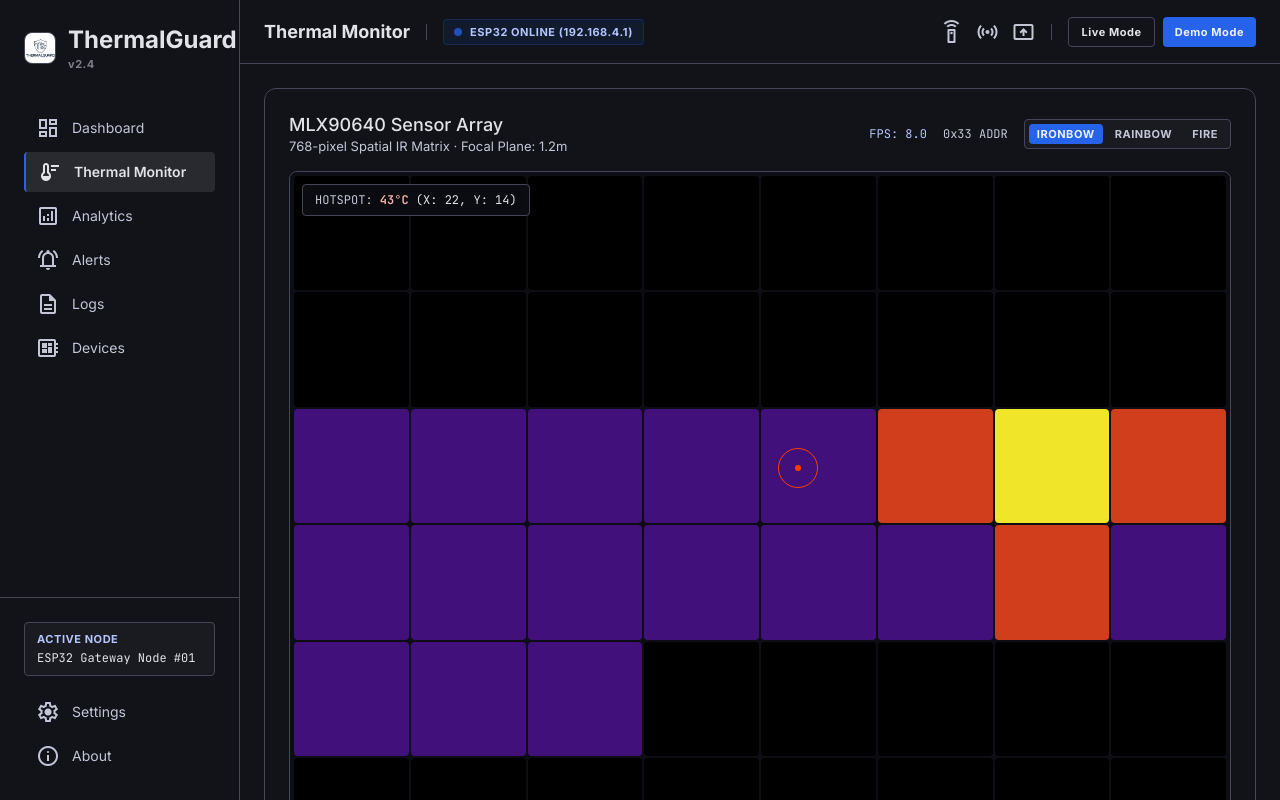
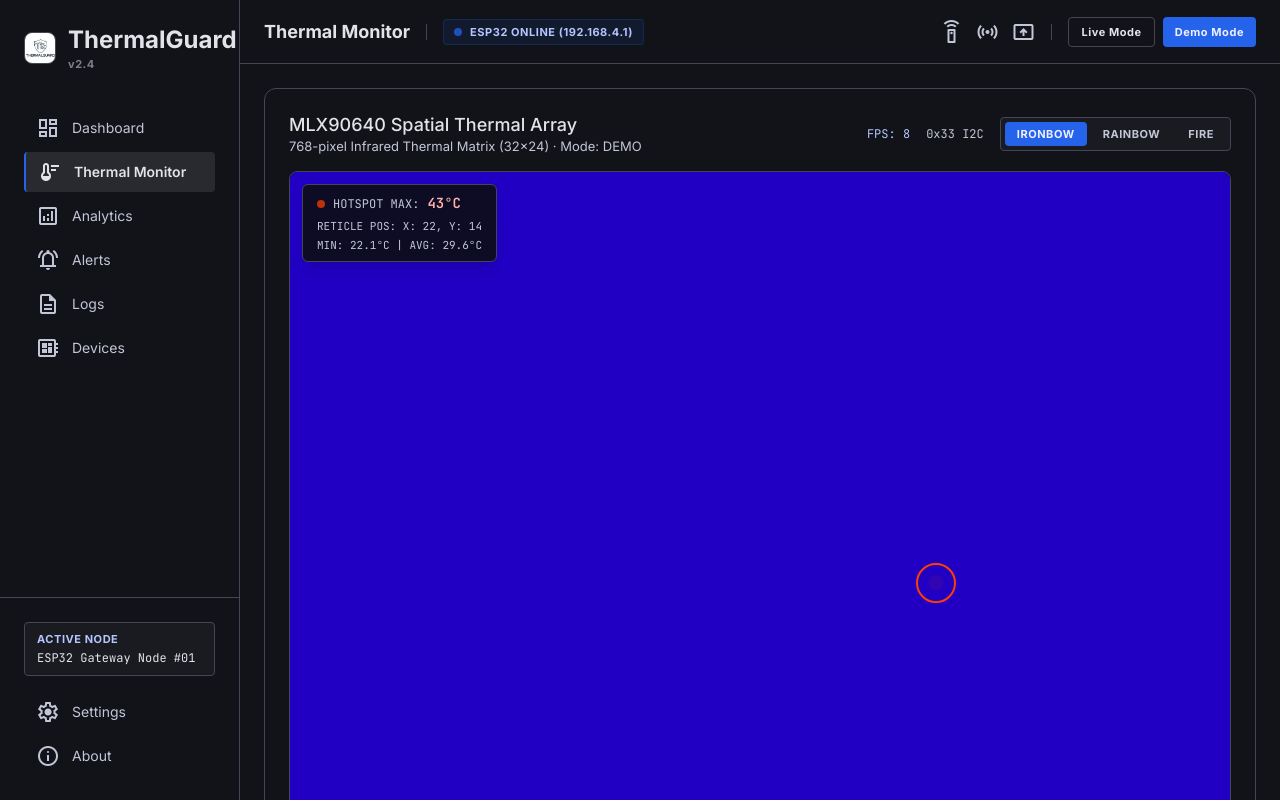
Before and after one commit to Sumeet-basfore/ThermalGuard, a React (Vite) app in the folder web/: page /thermal-monitor in a window 1280 px wide. Shown: the top 800 px of the page. Built offline with nearby package versions, Linux system fonts and the light colour scheme.

Commit message:
feat: implement high-resolution 32x24 IR canvas renderer in ThermalHeatmap.tsx with Ironbow/Rainbow/Fire palettes

```diff
--- a/web/src/app/components/thermalguard/ThermalHeatmap.tsx
+++ b/web/src/app/components/thermalguard/ThermalHeatmap.tsx
@@ -1,12 +1,101 @@
-import React, { useState } from "react";
+import React, { useEffect, useRef, useState } from "react";
 import { useTelemetry } from "../../context/TelemetryContext";
 
+function hslToRgb(h: number, s: number, l: number): [number, number, number] {
+  let r: number, g: number, b: number;
+
+  if (s === 0) {
+    r = g = b = l;
+  } else {
+    const q = l < 0.5 ? l * (1 + s) : l + s - l * s;
+    const p = 2 * l - q;
+
+    const hue2rgb = (t: number) => {
+      if (t < 0) t += 1;
+      if (t > 1) t -= 1;
+      if (t < 1 / 6) return p + (q - p) * 6 * t;
+      if (t < 1 / 2) return q;
+      if (t < 2 / 3) return p + (q - p) * (2 / 3 - t) * 6;
+      return p;
+    };
+
+    r = hue2rgb(h + 1 / 3);
+    g = hue2rgb(h);
+    b = hue2rgb(h - 1 / 3);
+  }
+
+  return [Math.round(r * 255), Math.round(g * 255), Math.round(b * 255)];
+}
+
+function getPixelColor(
+  val: number,
+  minT: number,
+  maxT: number,
+  palette: "ironbow" | "rainbow" | "fire"
+): [number, number, number] {
+  const norm = Math.max(0, Math.min(1, (val - minT) / (maxT - minT || 1)));
+
+  if (palette === "fire") {
+    // Black -> Red -> Orange -> Yellow -> White
+    if (norm < 0.25) return [Math.round(norm * 4 * 255), 0, 0];
+    if (norm < 0.5) return [255, Math.round((norm - 0.25) * 4 * 165), 0];
+    if (norm < 0.75) return [255, 165 + Math.round((norm - 0.5) * 4 * 90), 0];
+    return [255, 255, Math.round((norm - 0.75) * 4 * 255)];
+  }
+
+  if (palette === "rainbow") {
+    // Blue -> Cyan -> Green -> Yellow -> Red
+    const h = (1 - norm) * 0.66; // 0.66 (blue) down to 0 (red)
+    return hslToRgb(h, 1.0, 0.5);
+  }
+
+  // Default: Ironbow (Dark Blue -> Purple -> Orange -> Bright Yellow)
+  if (norm < 0.25) return [Math.round(norm * 4 * 60), 0, Math.round(120 + norm * 4 * 135)];
+  if (norm < 0.5) return [Math.round(60 + (norm - 0.25) * 4 * 170), 0, Math.round(255 - (norm - 0.25) * 4 * 150)];
+  if (norm < 0.75) return [230, Math.round((norm - 0.5) * 4 * 180), 0];
+  return [255, 180 + Math.round((norm - 0.75) * 4 * 75), Math.round((norm - 0.75) * 4 * 180)];
+}
+
 export function ThermalHeatmap() {
-  const { thermalFrame, sensorStatus, mode, setMode } = useTelemetry();
+  const { thermalFrame, mode } = useTelemetry();
   const [palette, setPalette] = useState<"ironbow" | "rainbow" | "fire">("ironbow");
-  const [forcePreview, setForcePreview] = useState(false);
+  const canvasRef = useRef<HTMLCanvasElement | null>(null);
 
-  const isDisconnected = !forcePreview && mode === "live" && !sensorStatus.mlx90640Connected;
+  // Render 32x24 Spatial Thermal Camera Heatmap
+  useEffect(() => {
+    const canvas = canvasRef.current;
+    if (!canvas) return;
+
+    const ctx = canvas.getContext("2d");
+    if (!ctx) return;
+
+    const width = 32;
+    const height = 24;
+    const imgData = ctx.createImageData(width, height);
+    const data = imgData.data;
+
+    const minT = thermalFrame.minTemp || 20;
+    const maxT = thermalFrame.maxTemp || 45;
+    const pixels = thermalFrame.pixels && thermalFrame.pixels.length === 768
+      ? thermalFrame.pixels
+      : new Array(768).fill(25.0);
+
+    for (let i = 0; i < 768; i++) {
+      const temp = pixels[i];
+      const [r, g, b] = getPixelColor(temp, minT, maxT, palette);
+      const idx = i * 4;
+      data[idx] = r;
+      data[idx + 1] = g;
+      data[idx + 2] = b;
+      data[idx + 3] = 255;
+    }
+
+    ctx.putImageData(imgData, 0, 0);
+  }, [thermalFrame, palette]);
+
+  // Hotspot Reticle Position (Percentage mapping 32x24 grid)
+  const hotX = thermalFrame.hotspotX !== undefined ? (thermalFrame.hotspotX / 32) * 100 : 68;
+  const hotY = thermalFrame.hotspotY !== undefined ? (thermalFrame.hotspotY / 24) * 100 : 58;
 
   return (
     <div className="bg-[#111318] border border-[#434655] p-6 rounded-xl relative overflow-hidden">
@@ -14,16 +103,16 @@ export function ThermalHeatmap() {
       <div className="flex flex-wrap items-center justify-between gap-4 mb-4">
         <div>
           <h3 className="font-[Inter] text-[18px] leading-[24px] font-medium text-[#e2e2e9]">
-            MLX90640 Sensor Array
+            MLX90640 Spatial Thermal Array
           </h3>
           <p className="font-[Inter] text-[13px] leading-[18px] text-[#c3c6d7]">
-            768-pixel Spatial IR Matrix · Focal Plane: 1.2m
+            768-pixel Infrared Thermal Matrix (32×24) · Mode: {mode.toUpperCase()}
           </p>
         </div>
 
         <div className="flex flex-wrap items-center gap-4">
-          <span className="font-['JetBrains_Mono'] text-[12px] text-[#b4c5ff]">FPS: 8.0</span>
-          <span className="font-['JetBrains_Mono'] text-[12px] text-[#c3c6d7]">0x33 ADDR</span>
+          <span className="font-['JetBrains_Mono'] text-[12px] text-[#b4c5ff]">FPS: {thermalFrame.fps || 8.0}</span>
+          <span className="font-['JetBrains_Mono'] text-[12px] text-[#c3c6d7]">0x33 I2C</span>
 
           {/* Palette Selector */}
           <div className="flex items-center gap-1 bg-[#1a1b21] p-1 rounded border border-[#434655]">
@@ -31,7 +120,7 @@ export function ThermalHeatmap() {
               <button
                 key={p}
                 onClick={() => setPalette(p)}
-                className={`px-2 py-0.5 font-[Inter] text-[11px] uppercase tracking-wider font-bold rounded transition-colors ${
+                className={`px-3 py-1 font-[Inter] text-[11px] uppercase tracking-wider font-bold rounded transition-colors ${
                   palette === p
                     ? "bg-[#2563eb] text-[#eeefff]"
                     : "text-[#c3c6d7] hover:text-[#e2e2e9]"
@@ -46,88 +135,36 @@ export function ThermalHeatmap() {
 
       {/* Heatmap Canvas Area */}
       <div className="relative bg-[#0c0e13] border border-[#434655] aspect-[4/3] w-full overflow-hidden rounded-lg">
-        {isDisconnected ? (
-          <div className="absolute inset-0 flex flex-col items-center justify-center p-6 text-center bg-[#0c0e13]/95 z-20">
-            <span className="material-symbols-outlined text-[48px] text-[#ffb4ab]">wifi_off</span>
-            <h4 className="mt-3 font-['JetBrains_Mono'] text-[14px] font-bold text-[#ffb4ab]">
-              MLX90640 Disconnected
-            </h4>
-            <p className="mt-1 text-[13px] text-[#c3c6d7] max-w-sm">
-              Waiting for device on I2C bus 0x33... Check SDA/SCL connections on GPIO 21 &amp; 22.
-            </p>
+        {/* Render Canvas */}
+        <canvas
+          ref={canvasRef}
+          width={32}
+          height={24}
+          className="w-full h-full"
+          style={{ imageRendering: "pixelated" }}
+        />
 
-            <div className="mt-5 flex flex-wrap justify-center gap-3">
-              <button
-                onClick={() => setMode("demo")}
-                className="px-4 py-2 bg-[#2563eb] text-[#eeefff] font-[Inter] text-[12px] font-bold rounded hover:brightness-110 transition-all flex items-center gap-2 shadow-md"
-              >
-                <span className="material-symbols-outlined text-[16px]">play_circle</span>
-                Switch to Demo Telemetry Stream
-              </button>
-
-              <button
-                onClick={() => setForcePreview(true)}
-                className="px-4 py-2 bg-[#282a2f] border border-[#434655] text-[#e2e2e9] font-[Inter] text-[12px] font-bold rounded hover:bg-[#33353a] transition-all flex items-center gap-2"
-              >
-                <span className="material-symbols-outlined text-[16px]">grid_view</span>
-                Enable Thermal Matrix Preview
-              </button>
-            </div>
-          </div>
-        ) : null}
-
-        {/* 32x24 Spatial Pixel Array Canvas */}
-        <div className="grid h-full w-full grid-cols-8 grid-rows-6 gap-0.5 p-1 bg-[#0c0e13]">
-          {Array.from({ length: 48 }).map((_, i) => {
-            let color = "#1e1f25";
-            if (palette === "ironbow") {
-              color =
-                i === 22
-                  ? "#f1e529"
-                  : i === 21 || i === 23 || i === 30
-                  ? "#d03e1b"
-                  : i > 15 && i < 35
-                  ? "#41107b"
-                  : "#000000";
-            } else if (palette === "rainbow") {
-              color =
-                i === 22
-                  ? "#ff0000"
-                  : i === 21 || i === 23 || i === 30
-                  ? "#ffff00"
-                  : i > 15 && i < 35
-                  ? "#00ff00"
-                  : "#0000ff";
-            } else {
-              color =
-                i === 22
-                  ? "#ffffff"
-                  : i === 21 || i === 23 || i === 30
-                  ? "#ffff00"
-                  : i > 15 && i < 35
-                  ? "#ff8000"
-                  : "#800000";
-            }
-
-            return (
-              <div
-                key={i}
-                className="rounded-sm transition-colors duration-300"
-                style={{ backgroundColor: color }}
-              />
-            );
-          })}
+        {/* Target Reticle Crosshair */}
+        <div
+          className="absolute grid h-10 w-10 -translate-x-1/2 -translate-y-1/2 place-items-center rounded-full border-2 border-[#ff3d00] pointer-events-none transition-all duration-300"
+          style={{ left: `${hotX}%`, top: `${hotY}%` }}
+        >
+          <div className="h-2 w-2 rounded-full bg-[#ff3d00] animate-ping" />
         </div>
 
-        {/* Target Reticle Crosshair */}
-        <div className="absolute left-[54%] top-[42%] grid h-10 w-10 -translate-x-1/2 -translate-y-1/2 place-items-center rounded-full border border-[#ff3d00]">
-          <div className="h-1.5 w-1.5 rounded-full bg-[#ff3d00]" />
-        </div>
-
-        {/* Target Telemetry HUD Overlay */}
-        <div className="absolute left-3 top-3 rounded border border-[#434655] bg-[#0c0e13]/90 px-3 py-1.5 font-['JetBrains_Mono'] text-[12px] text-[#e2e2e9]">
-          <span className="text-[#c3c6d7]">HOTSPOT:</span>{" "}
-          <b className="text-[#ffb4ab] font-bold">{thermalFrame.maxTemp}°C</b> (X: {thermalFrame.hotspotX}, Y: {thermalFrame.hotspotY})
+        {/* Telemetry HUD Overlay */}
+        <div className="absolute left-3 top-3 rounded-md border border-[#434655] bg-[#0c0e13]/90 px-3.5 py-2 font-['JetBrains_Mono'] text-[12px] text-[#e2e2e9] shadow-lg backdrop-blur-sm">
+          <div className="flex items-center gap-2">
+            <span className="w-2 h-2 rounded-full bg-[#ff3d00] animate-pulse"></span>
+            <span className="text-[#c3c6d7]">HOTSPOT MAX:</span>{" "}
+            <b className="text-[#ffb4ab] font-bold text-[14px]">{thermalFrame.maxTemp}°C</b>
+          </div>
+          <div className="text-[11px] text-[#c3c6d7] mt-1">
+            RETICLE POS: X: {thermalFrame.hotspotX || 22}, Y: {thermalFrame.hotspotY || 14}
+          </div>
+          <div className="text-[11px] text-[#c3c6d7] mt-0.5">
+            MIN: {thermalFrame.minTemp}°C | AVG: {thermalFrame.avgTemp}°C
+          </div>
         </div>
       </div>
     </div>
```
Also changed, not shown: 1 other file (tests, documents, lock files or other folders).
